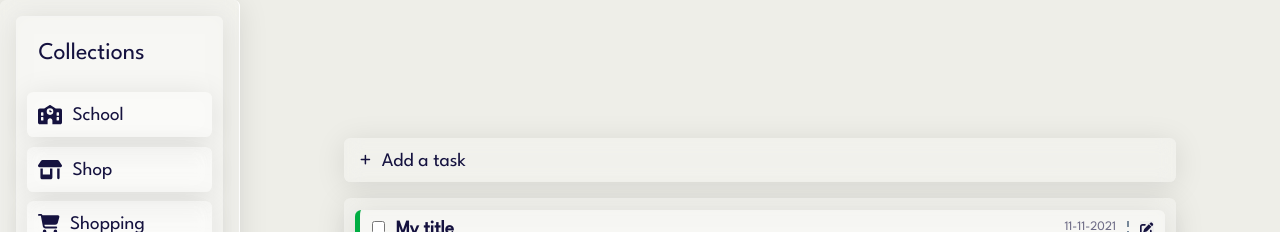
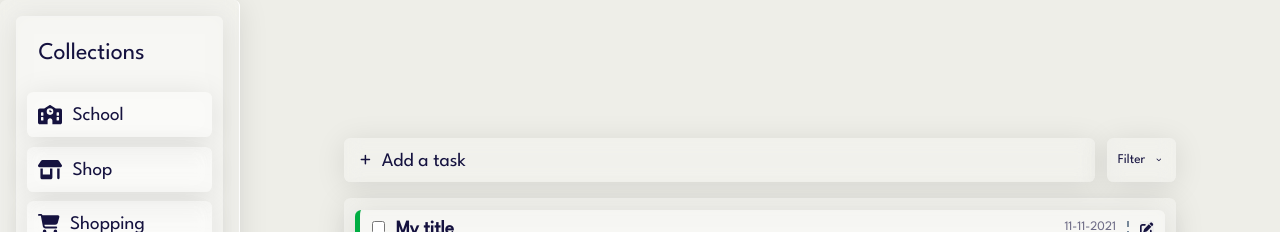
Before and after one commit to akunalic1/ToDo, a React (Create React App) app: page / in a window 1280 px wide. Shown: the top 232 px of the page. Built offline with nearby package versions, Linux system fonts and the light colour scheme; data requests are answered from the project's data file.

Commit message:
Added filter button

```diff
--- a/src/components/TodoWorkspace.jsx
+++ b/src/components/TodoWorkspace.jsx
@@ -3,7 +3,11 @@ import "./../css/todoWorkspace.css";
 import "./../css/forAll.css";
 import TodoList from "./TodoList";
 import { FontAwesomeIcon } from "@fortawesome/react-fontawesome";
-import { faClose, faPlus } from "@fortawesome/free-solid-svg-icons";
+import {
+  faClose,
+  faPlus,
+  faAngleDown,
+} from "@fortawesome/free-solid-svg-icons";
 
 const TodoWorkspace = ({ collection }) => {
   const [showAddTask, setShowAddTask] = useState(true);
@@ -15,7 +19,7 @@ const TodoWorkspace = ({ collection }) => {
   const renderInputFields = () => {
     return (
       <div className="fields">
-        <div>
+        <div className="fields-buttons">
           <button
             className={`btn add-task-btn glass ${!showAddTask ? "hide" : ""}`}
             onClick={handleShowHideInputs}
@@ -25,6 +29,15 @@ const TodoWorkspace = ({ collection }) => {
               className="add-task-icon"
             ></FontAwesomeIcon>
             Add a task
+          </button>
+          <button
+            className={`btn btn-filter glass ${!showAddTask ? "hide" : ""}`}
+          >
+            Filter
+            <FontAwesomeIcon
+              icon={faAngleDown}
+              className="add-task-icon"
+            ></FontAwesomeIcon>
           </button>
         </div>
         <div className={`create-todo glass ${showAddTask ? "hide" : ""}`}>
--- a/src/css/todoWorkspace.css
+++ b/src/css/todoWorkspace.css
@@ -48,6 +48,16 @@ input:focus {
   display: flex;
   flex-direction: column;
 }
+.fields-buttons {
+  gap: 0.7rem;
+  display: flex;
+}
+.btn-filter {
+  display: flex;
+  justify-content: center;
+  align-items: center;
+  gap: 0.5rem;
+}
 .create-status,
 .status-btns {
   display: flex;
```
